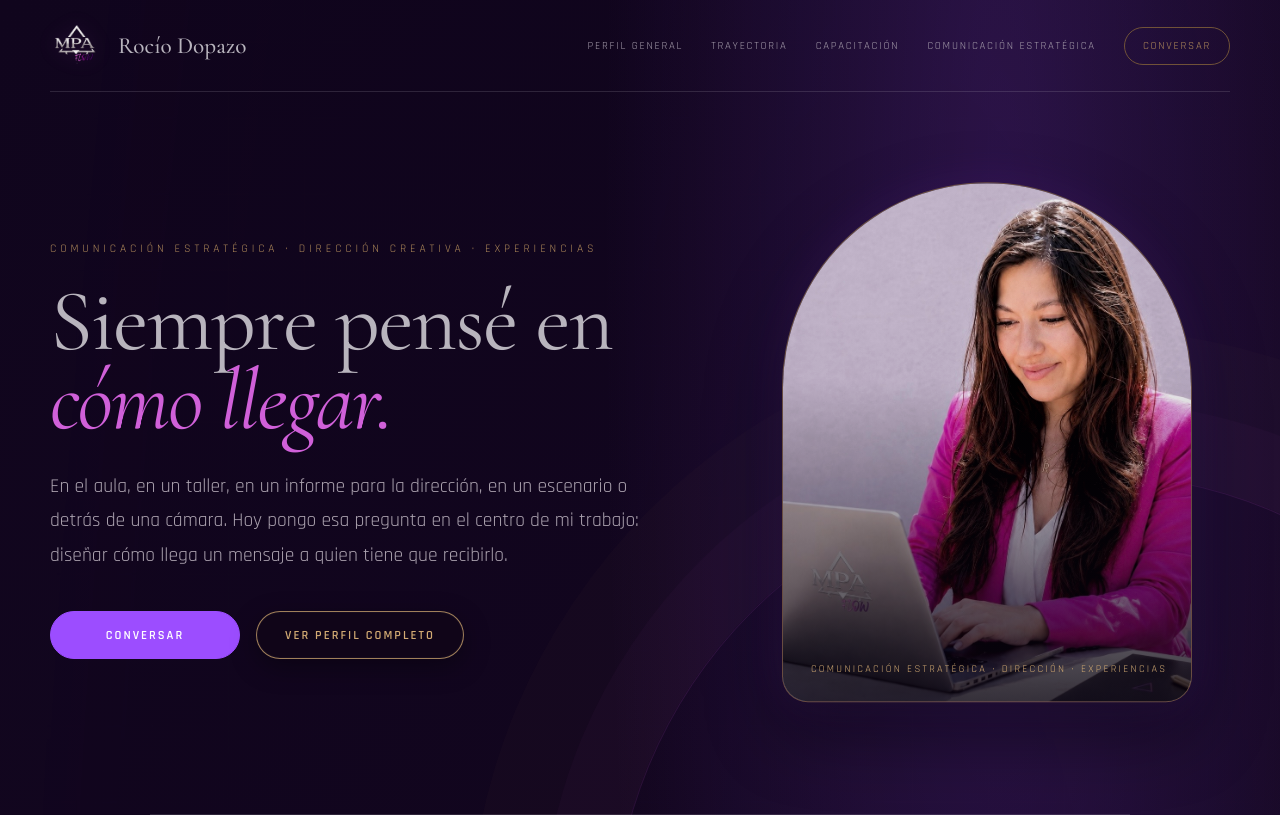
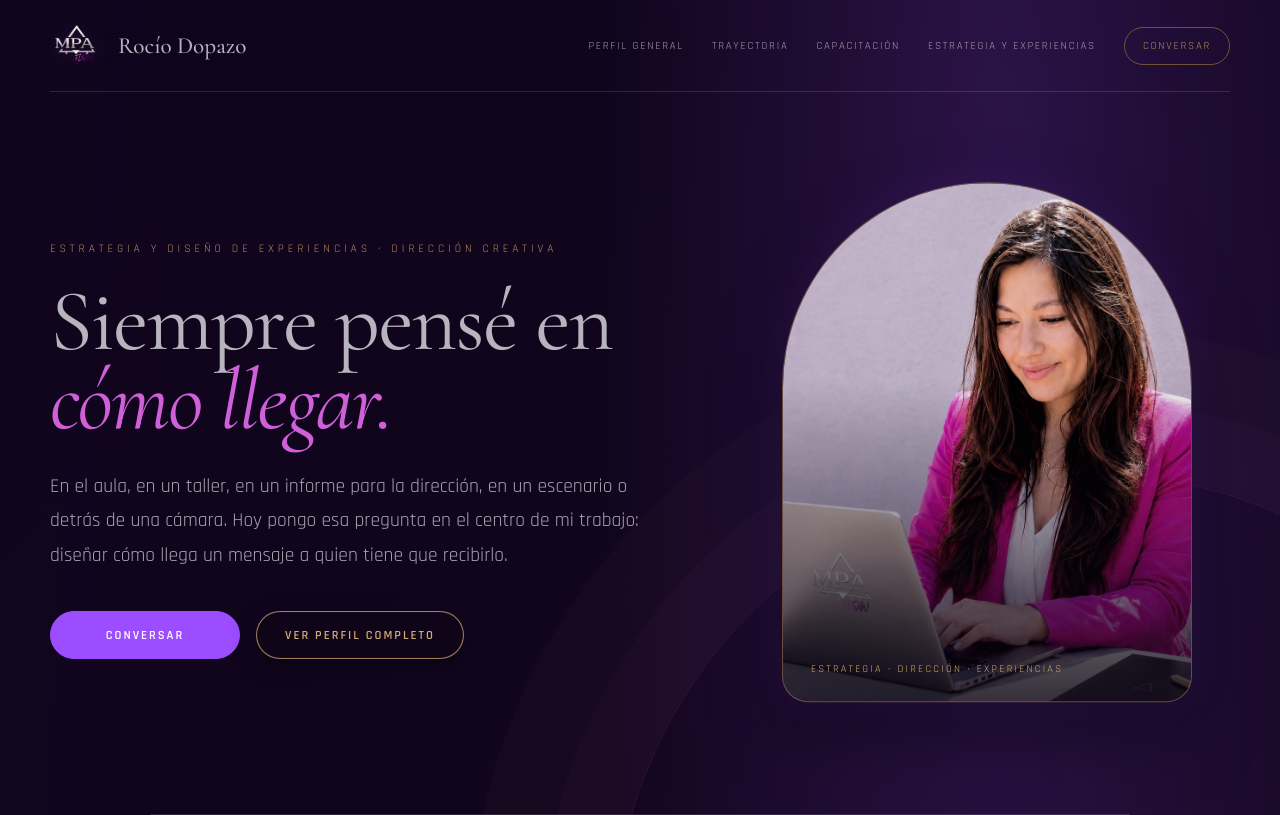
Before and after one commit to StraySheepAI/potfolio_rociodopazo, a Next.js app in the folder rocio-systems-portfolio/: page /comunicacion in a window 1280 px wide. Shown: the top 815 px of the page. Built offline with nearby package versions, Linux system fonts and the light colour scheme.

Commit message:
Refine strategy and experience design naming

```diff
--- a/rocio-systems-portfolio/app/comunicacion/page.tsx
+++ b/rocio-systems-portfolio/app/comunicacion/page.tsx
@@ -2,7 +2,7 @@ import Link from "next/link";
 import type { Metadata } from "next";
 
 export const metadata: Metadata = {
-  title: "Rocío Dopazo · Comunicación estratégica y experiencias",
+  title: "Rocío Dopazo · Estrategia y diseño de experiencias",
   description: "Estrategia, dirección creativa y contenidos para que cada mensaje llegue a quien tiene que llegar.",
 };
 
@@ -20,9 +20,9 @@ const experiences = [
 
 export default function ComunicacionPage() {
   return <main className="training-page communication-page">
-    <nav className="training-nav"><Link className="training-brand" href="/"><img src="/mpa-flow-logo-final-v7.png" alt="MPA Flow"/><span>Rocío Dopazo</span></Link><div className="training-nav-links"><Link href="/">Perfil general</Link><Link href="/cv">Trayectoria</Link><Link href="/capacitacion">Capacitación</Link><Link href="/comunicacion">Comunicación estratégica</Link><Link className="training-nav-cta" href="#contacto">Conversar</Link></div></nav>
+    <nav className="training-nav"><Link className="training-brand" href="/"><img src="/mpa-flow-logo-final-v7.png" alt="MPA Flow"/><span>Rocío Dopazo</span></Link><div className="training-nav-links"><Link href="/">Perfil general</Link><Link href="/cv">Trayectoria</Link><Link href="/capacitacion">Capacitación</Link><Link href="/comunicacion">Estrategia y experiencias</Link><Link className="training-nav-cta" href="#contacto">Conversar</Link></div></nav>
 
-    <header className="training-hero"><div className="training-hero-copy"><p className="section-kicker">Comunicación estratégica · Dirección creativa · Experiencias</p><h1>Siempre pensé en <em>cómo llegar.</em></h1><p className="training-dek">En el aula, en un taller, en un informe para la dirección, en un escenario o detrás de una cámara. Hoy pongo esa pregunta en el centro de mi trabajo: diseñar cómo llega un mensaje a quien tiene que recibirlo.</p><div className="training-actions"><Link className="button primary" href="#contacto">Conversar</Link><Link className="button secondary" href="/">Ver perfil completo</Link></div></div><figure className="training-portrait"><img src="/rocio-mpa-flow.jpg" alt="Rocío Dopazo trabajando con MPA Flow"/><figcaption>Comunicación estratégica · Dirección · Experiencias</figcaption></figure></header>
+    <header className="training-hero"><div className="training-hero-copy"><p className="section-kicker">Estrategia y diseño de experiencias · Dirección creativa</p><h1>Siempre pensé en <em>cómo llegar.</em></h1><p className="training-dek">En el aula, en un taller, en un informe para la dirección, en un escenario o detrás de una cámara. Hoy pongo esa pregunta en el centro de mi trabajo: diseñar cómo llega un mensaje a quien tiene que recibirlo.</p><div className="training-actions"><Link className="button primary" href="#contacto">Conversar</Link><Link className="button secondary" href="/">Ver perfil completo</Link></div></div><figure className="training-portrait"><img src="/rocio-mpa-flow.jpg" alt="Rocío Dopazo trabajando con MPA Flow"/><figcaption>Estrategia · Dirección · Experiencias</figcaption></figure></header>
 
     <section className="training-intro"><p className="section-kicker">Qué hago</p><h2>Una estrategia clara encuentra su forma.</h2><p>Trabajo en la intersección entre pensamiento estratégico, sensibilidad creativa y lectura de audiencias. Cada pieza tiene un propósito: orientar, explicar, convocar o hacer que algo se mueva.</p></section>
     <section className="training-pillars">{services.map(([code,title,text])=><article className="training-pillar" key={code}><span className="training-number">{code}</span><h3>{title}</h3><p>{text}</p></article>)}</section>
--- a/rocio-systems-portfolio/app/page.tsx
+++ b/rocio-systems-portfolio/app/page.tsx
@@ -112,7 +112,7 @@ export default function Home(){
         <a href="/portfolio" className="portfolio-preview-card"><span>02 · {lang==="es"?"PRODUCTOS":"PRODUCTS"}</span><h3>{lang==="es"?"Productos y sistemas digitales":"Digital products and systems"}</h3><p>{lang==="es"?"Plataformas, experiencias y herramientas que convierten información y métodos en sistemas utilizables.":"Platforms, experiences and tools that turn information and methods into usable systems."}</p><b>{lang==="es"?"Explorar desarrollos":"Explore products"} →</b></a>
         <a href="https://mpaflow.com/" target="_blank" rel="noreferrer" className="portfolio-preview-card portfolio-preview-mpa"><span>03 · MPA FLOW</span><h3>{lang==="es"?"Práctica de consultoría":"Consulting practice"}</h3><p>{lang==="es"?"Arquitectura de sistemas, soluciones tecnológicas y transformación organizacional para desafíos que requieren una nueva configuración.":"Systems architecture, technology solutions and organizational transformation for challenges that require a new configuration."}</p><b>{lang==="es"?"Conocer MPA Flow":"Explore MPA Flow"} ↗</b></a>
         <a href="/capacitacion" className="portfolio-preview-card"><span>04 · {lang==="es"?"CAPACITACIÓN":"TRAINING"}</span><h3>{lang==="es"?"Capacitación y aprendizaje":"Training and learning"}</h3><p>{lang==="es"?"Diseño y facilito experiencias para que las personas comprendan, practiquen y sostengan el cambio.":"I design and facilitate experiences so people can understand, practice and sustain change."}</p><b>{lang==="es"?"Ver capacitación":"View training"} →</b></a>
-        <a href="/comunicacion" className="portfolio-preview-card"><span>05 · {lang==="es"?"COMUNICACIÓN ESTRATÉGICA":"STRATEGIC COMMUNICATION"}</span><h3>{lang==="es"?"Comunicación estratégica":"Strategic communication"}</h3><p>{lang==="es"?"Estrategia, dirección creativa y contenidos para que cada mensaje llegue a quien tiene que llegar.":"Strategy, creative direction and content so each message reaches the people it needs to reach."}</p><b>{lang==="es"?"Ver comunicación estratégica":"View strategic communication"} →</b></a>
+        <a href="/comunicacion" className="portfolio-preview-card"><span>05 · {lang==="es"?"ESTRATEGIA Y DISEÑO DE EXPERIENCIAS":"STRATEGY &amp; EXPERIENCE DESIGN"}</span><h3>{lang==="es"?"Estrategia y diseño de experiencias":"Strategy &amp; experience design"}</h3><p>{lang==="es"?"Estrategia, dirección creativa y contenidos para que cada mensaje llegue a quien tiene que llegar.":"Strategy, creative direction and content so each message reaches the people it needs to reach."}</p><b>{lang==="es"?"Ver estrategia y experiencias":"View strategy and experiences"} →</b></a>
       </div>
     </div></section>
     <section id="system-map" className="section system-map-section"><div className="container">
```
